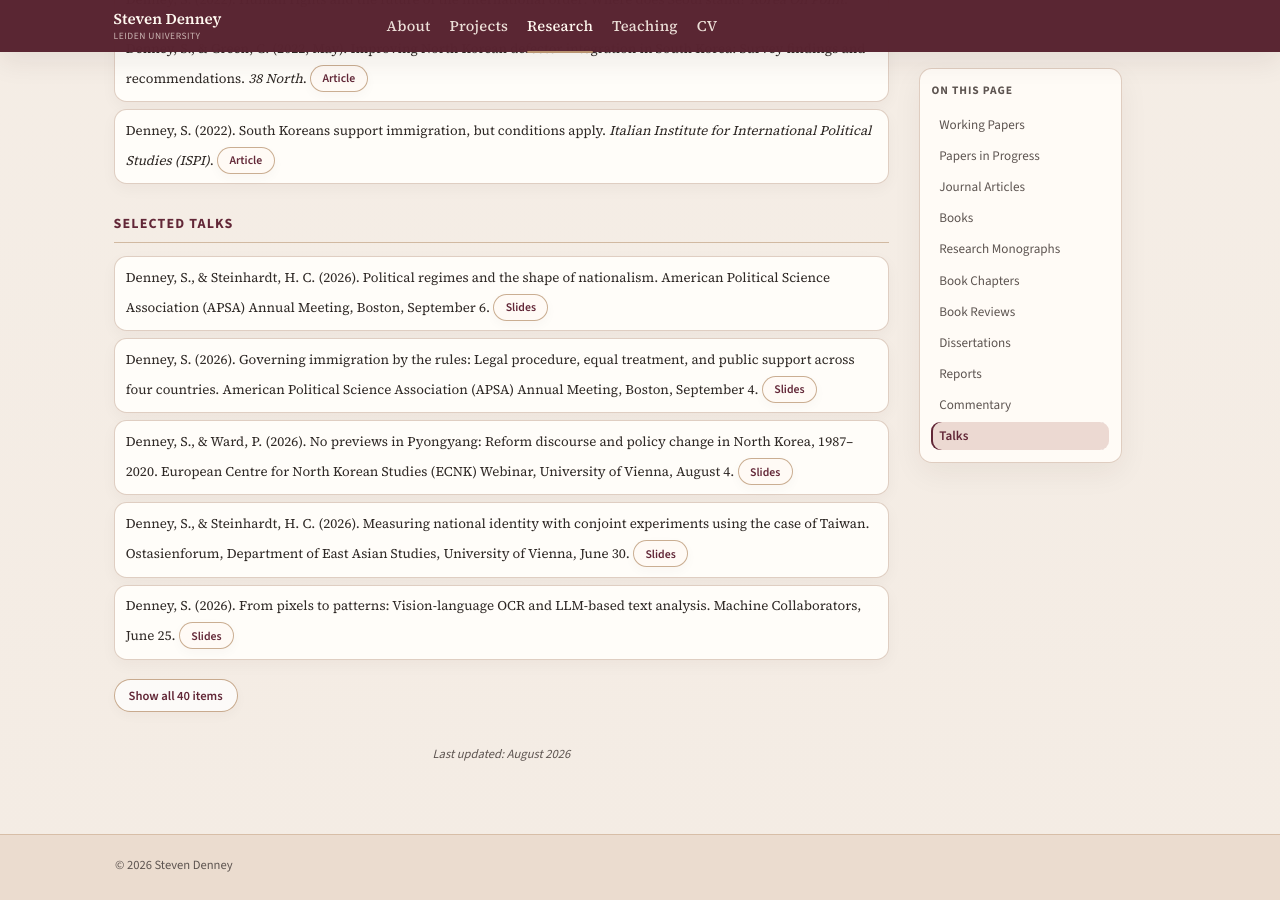
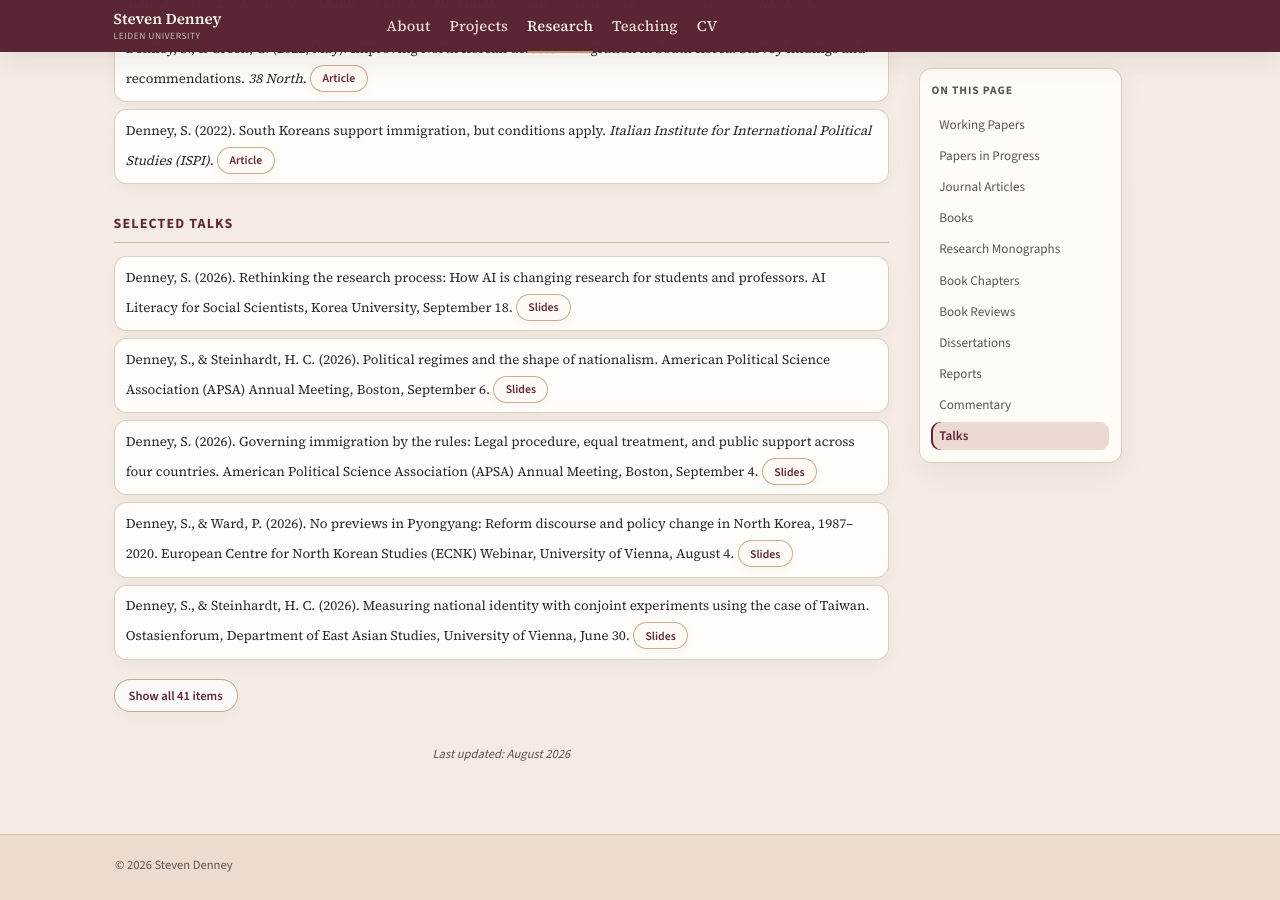
Before and after one commit to scdenney/scdenney.github.io, a Jekyll site: the page built from research.md, in a window 1280 px wide and 900 px high, scrolled down 4243 px. Built offline with Jekyll 4.4.1, drawn with Linux system fonts in a browser that asks for light colours.

Commit message:
Add Korea University AI research talk

```diff
--- a/research.md
+++ b/research.md
@@ -366,6 +366,10 @@ Denney, S. (2022). South Koreans support immigration, but conditions apply. <em>
 <h2 id="talks">Selected Talks</h2>
 
 <p class="publication-item">
+Denney, S. (2026). Rethinking the research process: How AI is changing research for students and professors. AI Literacy for Social Scientists, Korea University, September 18. <a href="/assets/pdf/denney_2026_rethinking-research-process_korea-university-slides.pdf" target="_blank" rel="noopener noreferrer" class="resource-link">Slides</a>
+</p>
+
+<p class="publication-item">
 Denney, S., & Steinhardt, H. C. (2026). Political regimes and the shape of nationalism. American Political Science Association (APSA) Annual Meeting, Boston, September 6. <a href="/assets/slides/political-regimes-nationalism/" target="_blank" rel="noopener noreferrer" class="resource-link">Slides</a>
 </p>
 
```
Also changed, not shown: 1 other file.
